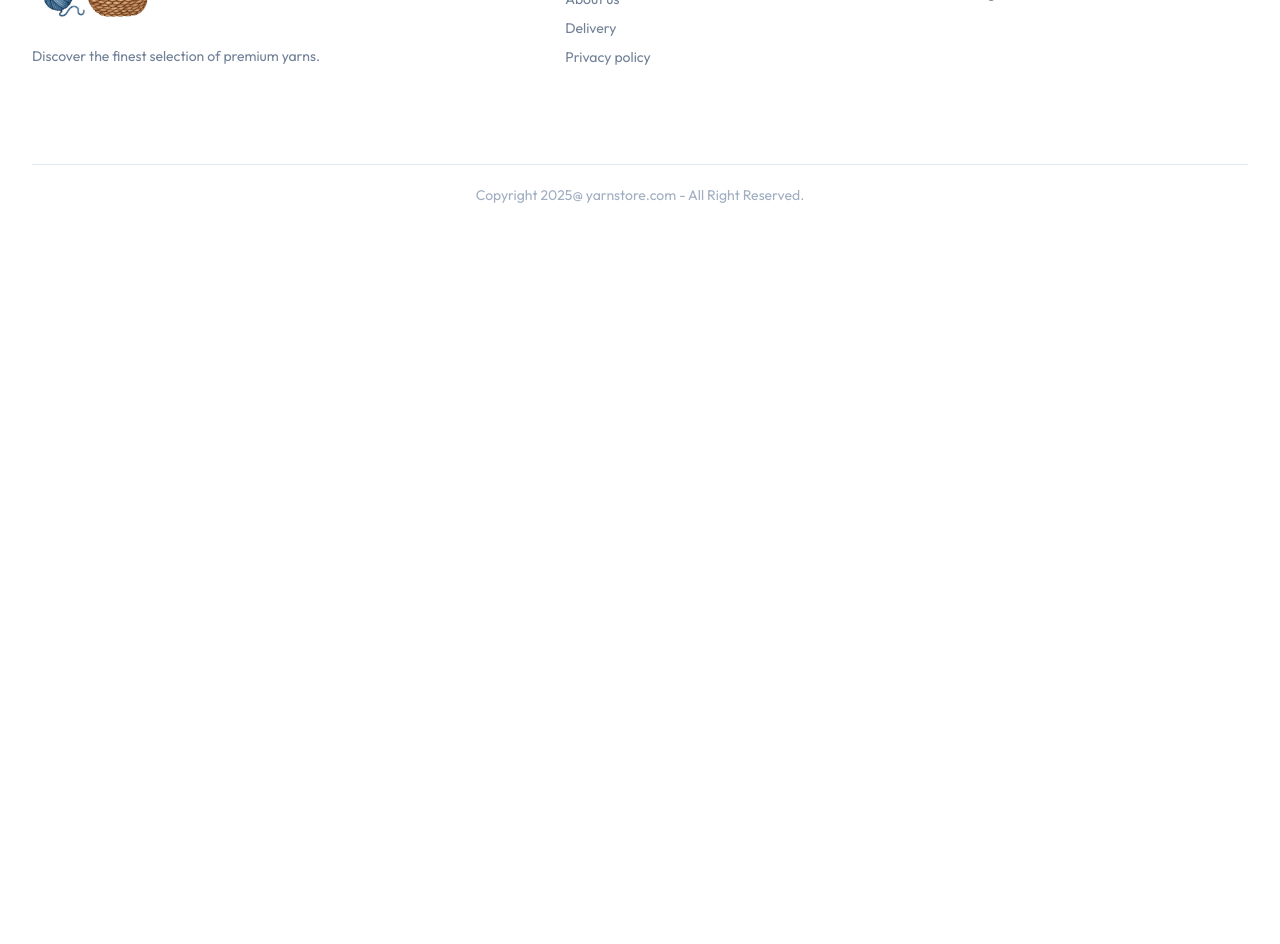
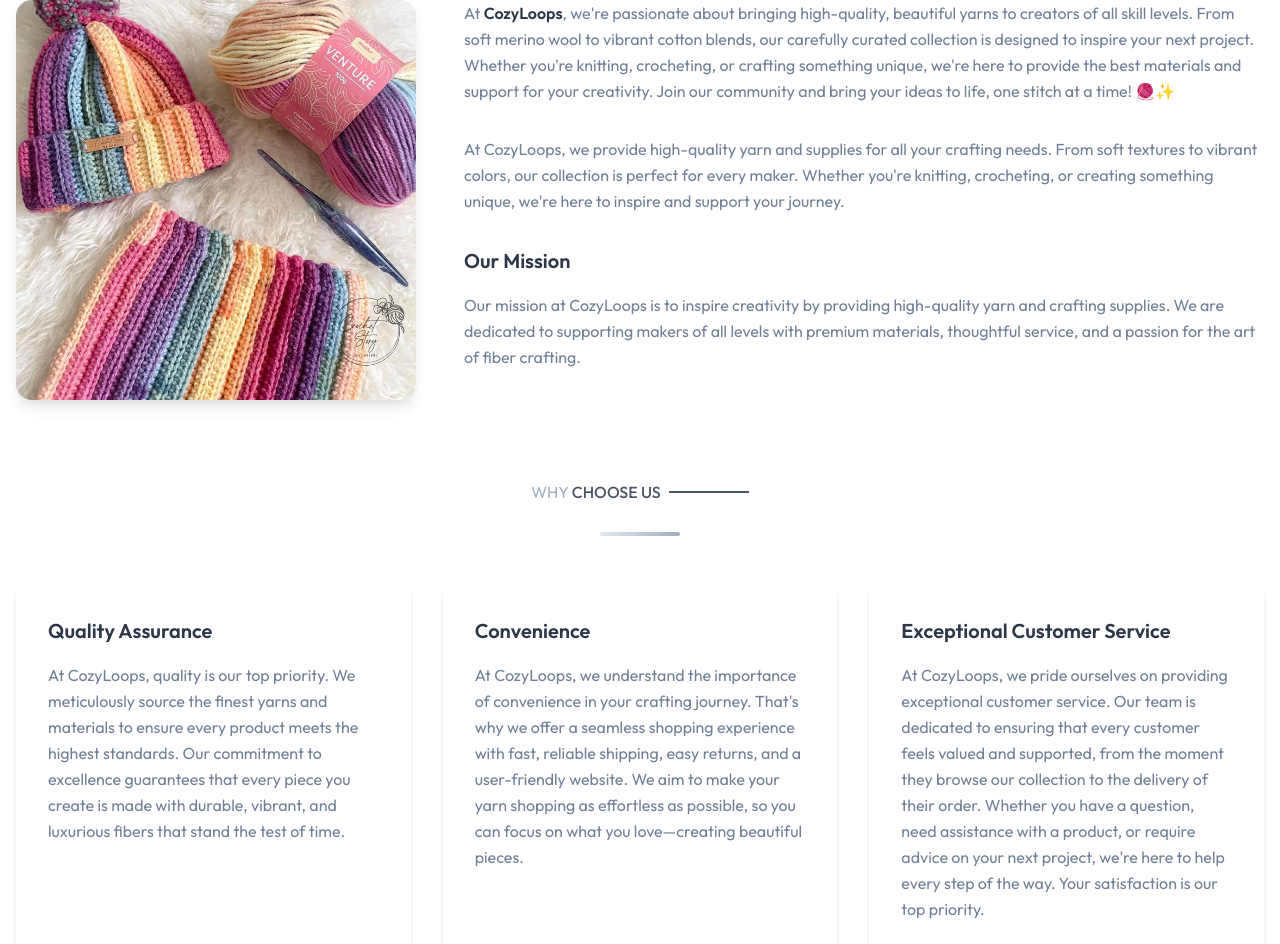
Before and after one commit to mayssaatarrif/e-commerce-website, a React (Create React App) app in the folder frontend/: page /about in a window 1280 px wide. Shown: the part 280-1224 px from the top of the page. Before the commit the page ends 800 px from the top, so only its background shows below. Built offline with nearby package versions, Linux system fonts and the light colour scheme.

Commit message:
About feature UI

```diff
--- a/frontend/src/features/About/About.jsx
+++ b/frontend/src/features/About/About.jsx
@@ -1,9 +1,76 @@
-import React from 'react'
+import React from 'react';
+import Title from '../../components/molecule/Title';
+import about from '../../images/about.jpg';
+import NewsLetterBox from '../../components/organism/NewsLetterBox';
 
 const About = () => {
   return (
-    <div>About</div>
-  )
-}
+    <div className="container mx-auto px-4 mt-40">
+      {/* Header Section */}
+      <div className="text-center mb-16">
+        <Title text1="ABOUT " text2="US" />
+        <div className="h-1 w-20 bg-gradient-to-r from-gray-300 to-gray-500 mx-auto mt-4 rounded-full" />
+      </div>
 
-export default About
+      {/* About Section */}
+      <div className="flex flex-col md:flex-row gap-12 mb-20">
+        <div className="md:w-1/3">
+          <img
+            src={about}
+            alt="About CozyLoops"
+            className="w-full h-auto rounded-2xl shadow-lg object-cover transform hover:scale-[1.02] transition-transform duration-300"
+          />
+        </div>
+        <div className="md:w-2/3 space-y-8 text-gray-600">
+          <p className="leading-relaxed">
+            At <span className="font-semibold text-gray-800">CozyLoops</span>, we're passionate about bringing high-quality, beautiful yarns to creators of all skill levels. From soft merino wool to vibrant cotton blends, our carefully curated collection is designed to inspire your next project. Whether you're knitting, crocheting, or crafting something unique, we're here to provide the best materials and support for your creativity. Join our community and bring your ideas to life, one stitch at a time! 🧶✨
+          </p>
+          <p className="leading-relaxed">
+            At CozyLoops, we provide high-quality yarn and supplies for all your crafting needs. From soft textures to vibrant colors, our collection is perfect for every maker. Whether you're knitting, crocheting, or creating something unique, we're here to inspire and support your journey.
+          </p>
+          <div>
+            <h3 className="text-xl font-semibold text-gray-800 mb-4">Our Mission</h3>
+            <p className="leading-relaxed">
+              Our mission at CozyLoops is to inspire creativity by providing high-quality yarn and crafting supplies. We are dedicated to supporting makers of all levels with premium materials, thoughtful service, and a passion for the art of fiber crafting.
+            </p>
+          </div>
+        </div>
+      </div>
+
+      {/* Why Choose Us Section */}
+      <div className="mb-20">
+        <div className="text-center mb-12">
+          <Title text1="WHY " text2="CHOOSE US" />
+          <div className="h-1 w-20 bg-gradient-to-r from-gray-300 to-gray-500 mx-auto mt-4 rounded-full" />
+        </div>
+
+        <div className="grid md:grid-cols-3 gap-8">
+          {[
+            {
+              title: "Quality Assurance",
+              content: "At CozyLoops, quality is our top priority. We meticulously source the finest yarns and materials to ensure every product meets the highest standards. Our commitment to excellence guarantees that every piece you create is made with durable, vibrant, and luxurious fibers that stand the test of time."
+            },
+            {
+              title: "Convenience",
+              content: "At CozyLoops, we understand the importance of convenience in your crafting journey. That's why we offer a seamless shopping experience with fast, reliable shipping, easy returns, and a user-friendly website. We aim to make your yarn shopping as effortless as possible, so you can focus on what you love—creating beautiful pieces."
+            },
+            {
+              title: "Exceptional Customer Service",
+              content: "At CozyLoops, we pride ourselves on providing exceptional customer service. Our team is dedicated to ensuring that every customer feels valued and supported, from the moment they browse our collection to the delivery of their order. Whether you have a question, need assistance with a product, or require advice on your next project, we're here to help every step of the way. Your satisfaction is our top priority."
+            }
+          ].map((item, index) => (
+            <div key={index} className="bg-white rounded-xl shadow-md hover:shadow-xl transition-shadow duration-300 p-8">
+              <h3 className="text-xl font-semibold text-gray-800 mb-4">{item.title}</h3>
+              <p className="text-gray-600 leading-relaxed">{item.content}</p>
+            </div>
+          ))}
+        </div>
+      </div>
+
+      {/* Newsletter Section */}
+      <NewsLetterBox />
+    </div>
+  );
+};
+
+export default About;
```
Also changed, not shown: frontend/src/images/about.jpg (added).
